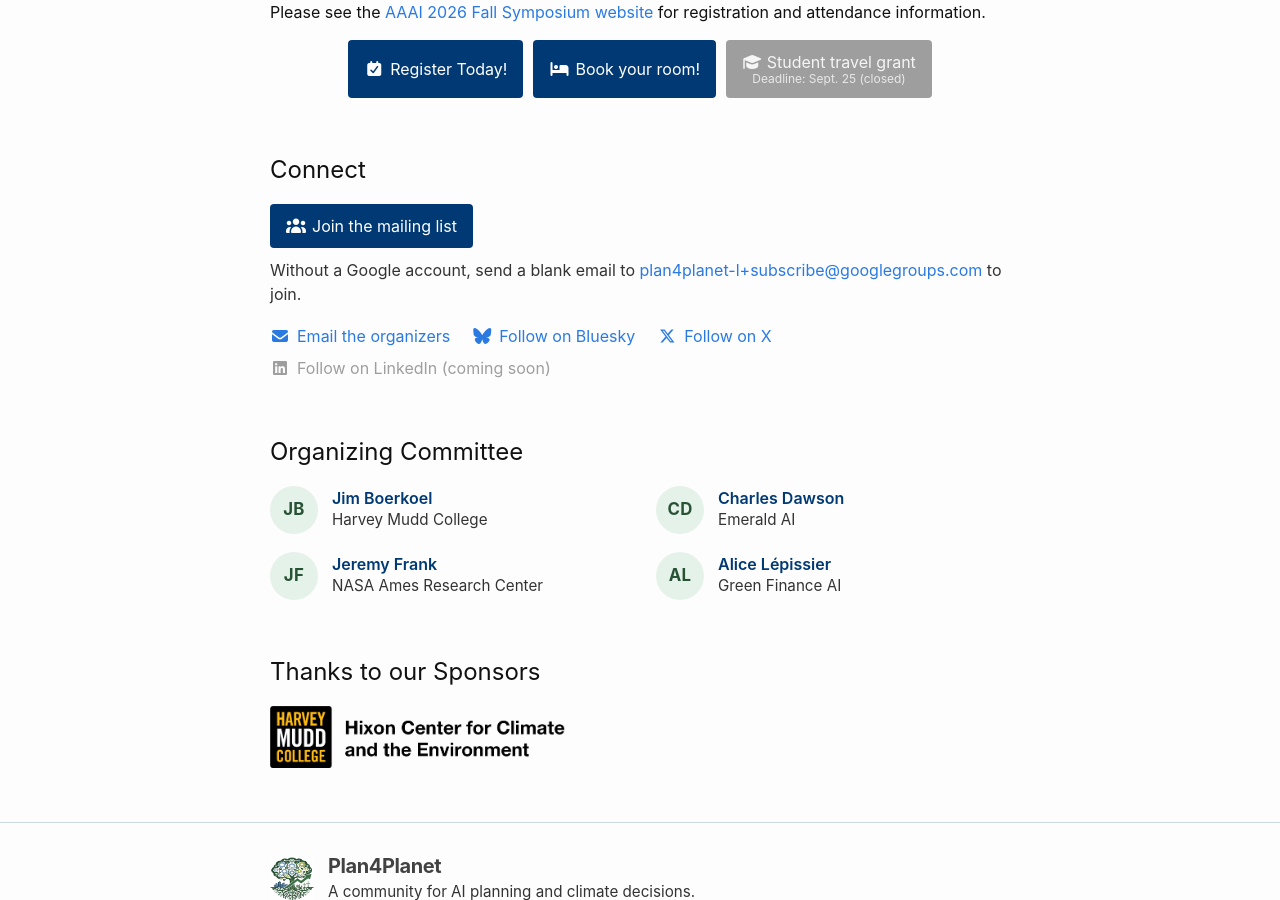
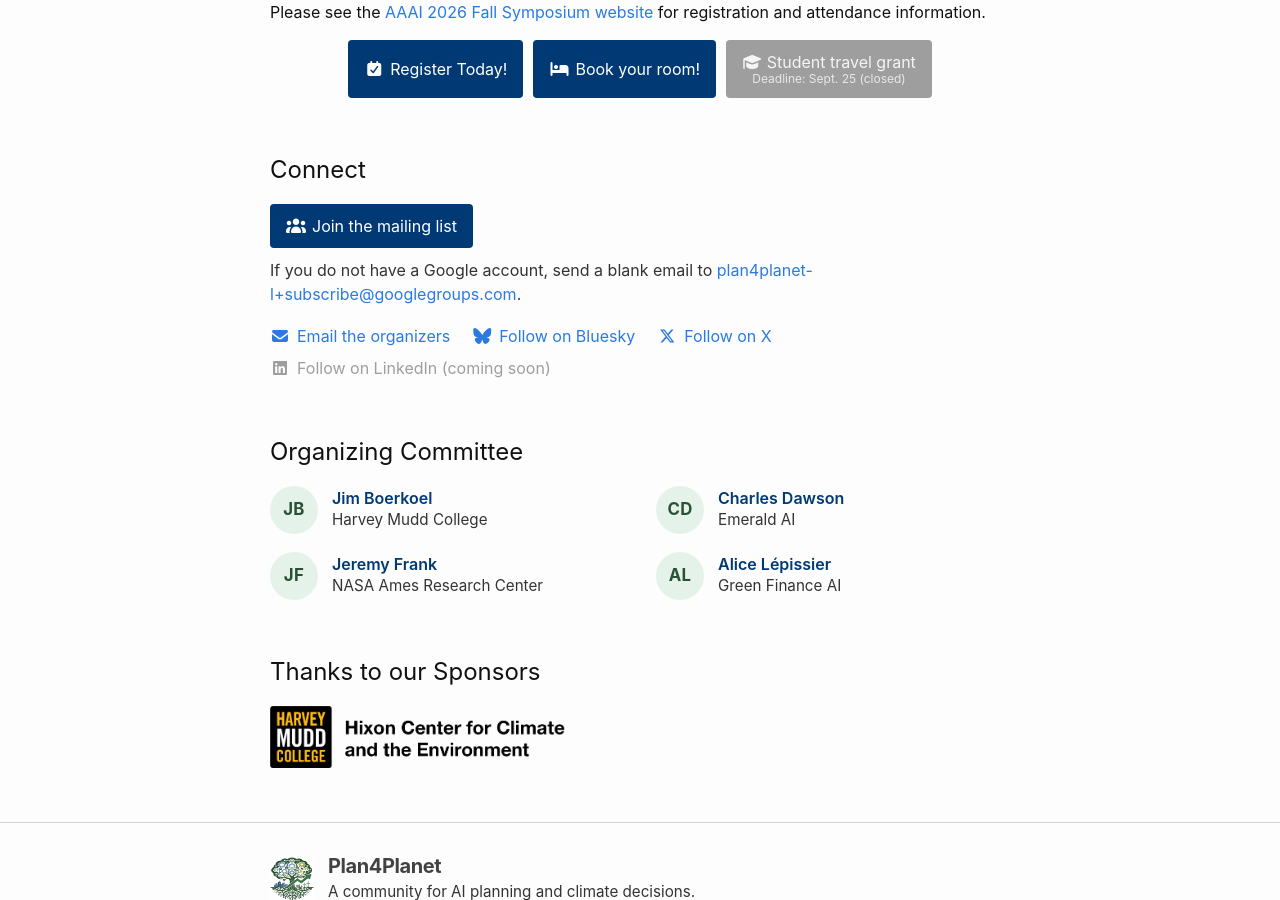
Before and after one commit to plan4planet/plan4planet.github.io, a Jekyll site: the page built from index.md, in a window 1280 px wide and 900 px high, scrolled down 2501 px. Built offline with Jekyll 4.4.1, drawn with Linux system fonts in a browser that asks for light colours; nearby versions of some CDN libraries.

Commit message:
content: plainer wording for the mailing-list fallback line

```diff
--- a/_includes/channel-buttons.html
+++ b/_includes/channel-buttons.html
@@ -6,7 +6,7 @@ links, the same treatment as the footer. A pending channel shows greyed out with
   {%- for c in site.data.channels %}{% if c.primary %}
   <a class="btn btn-brand" href="{{ c.url }}"{% unless c.url contains 'mailto:' %} target="_blank" rel="noopener noreferrer"{% endunless %}><i class="{{ c.icon }}" aria-hidden="true"></i> {{ c.name }}</a>
   {%- if c.fallback_email %}
-  <p class="connect-note">Without a Google account, send a blank email to <a href="mailto:{{ c.fallback_email }}">{{ c.fallback_email }}</a> to join.</p>
+  <p class="connect-note">If you do not have a Google account, send a blank email to <a href="mailto:{{ c.fallback_email }}">{{ c.fallback_email }}</a>.</p>
   {%- endif %}
   {%- endif %}{% endfor %}
   <ul class="connect-channels" aria-label="Other ways to reach us">
```
